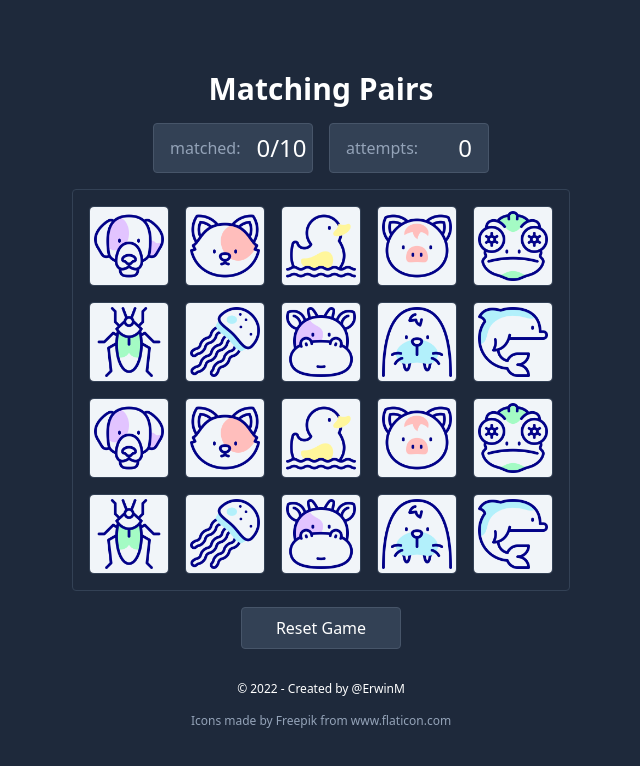
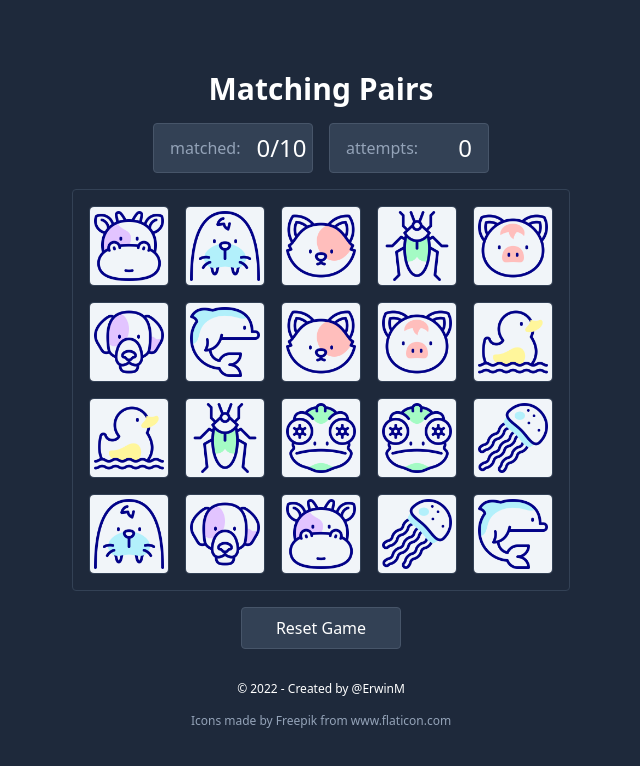
Before and after one commit to erwinrmendez/matchin-pairs, a React (Vite) app: page / in a window 1280 px wide. Shown: the top 766 px of the page, without its empty margins (319-959 px from the left). Built offline with nearby package versions, Linux system fonts and the light colour scheme.

Commit message:
Adding shuffle

```diff
--- a/src/components/Board.tsx
+++ b/src/components/Board.tsx
@@ -1,7 +1,13 @@
 import { FC } from "react";
+import { shuffle } from "../utils/shuffle";
 import Tile from "./Tile";
 
 const Board = () => {
+  const n = 10; // total matches
+  const numbers = [...Array(n * 2).keys()].map((n) => (n >= 10 ? n - 10 : n)); // generates array of numbers from 0 to 9, repeated twice
+  const matches = shuffle(numbers); // shuffles array of numbers
+
+  console.log(numbers, matches);
   return (
     <main>
       <div className="flex justify-center my-4 gap-4">
@@ -9,8 +15,8 @@ const Board = () => {
         <ScoreBoard title="attempts" score={0} />
       </div>
       <div className="border border-slate-700 p-2 gap-2 sm:p-4 grid grid-cols-5 sm:gap-4 rounded">
-        {[...Array(20).keys()].map((index) => (
-          <Tile key={index} index={index >= 10 ? index - 10 : index} />
+        {matches.map((match, i) => (
+          <Tile key={i} index={match} />
         ))}
       </div>
       <div className="flex py-4 w-full justify-center">
--- a/src/components/Tile.tsx
+++ b/src/components/Tile.tsx
@@ -31,7 +31,6 @@ const animals: Animal[] = [
 ];
 
 const Tile: FC<{ index: number }> = ({ index }) => {
-  console.log(index);
   return (
     <div className="w-12 h-12 sm:w-20 sm:h-20 flex items-center justify-center bg-slate-900 rounded border border-slate-700">
       <img
--- /dev/null
+++ b/src/utils/shuffle.ts
@@ -0,0 +1,18 @@
+/**
+ * shuffles array of given values
+ * @param numbers array of numbers
+ * @returns shuffled array
+ */
+export const shuffle = <T>(numbers: T[]): T[] => {
+  // making copy of array
+  let arr = [...numbers];
+
+  for (let i = 0; i < numbers.length; i++) {
+    let random = Math.floor(Math.random() * i);
+
+    // swap values
+    [arr[i], arr[random]] = [arr[random], arr[i]];
+  }
+
+  return arr;
+};
```
